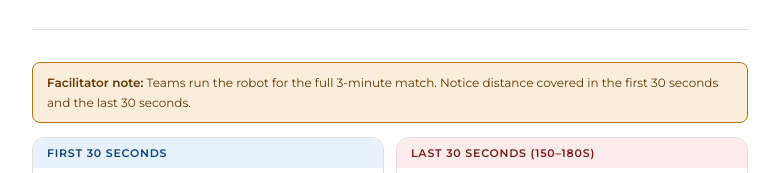
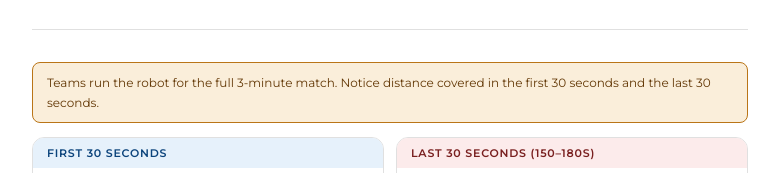
Before and after one commit to lizabetharum/velocity-arena, a website: page public/activities/endurance/endurance_decay_facilitator.html in a window 1280 px wide. Shown: the part 849-1022 px from the top of the page, without its empty margins (250-1029 px from the left). Drawn offline with Linux system fonts and the light colour scheme.

```diff
--- a/public/activities/endurance/endurance_decay_facilitator.html
+++ b/public/activities/endurance/endurance_decay_facilitator.html
@@ -553,7 +553,7 @@
   <!-- MEASUREMENT ACTIVITY -->
   <div class="section">
     <div class="facilitator-callout">
-      <strong>Facilitator note:</strong> Teams run the robot for the full 3-minute match. Notice distance covered in the first 30 seconds and the last 30 seconds.
+       Teams run the robot for the full 3-minute match. Notice distance covered in the first 30 seconds and the last 30 seconds.
     </div>
 
     <div class="measurement-grid">
```
